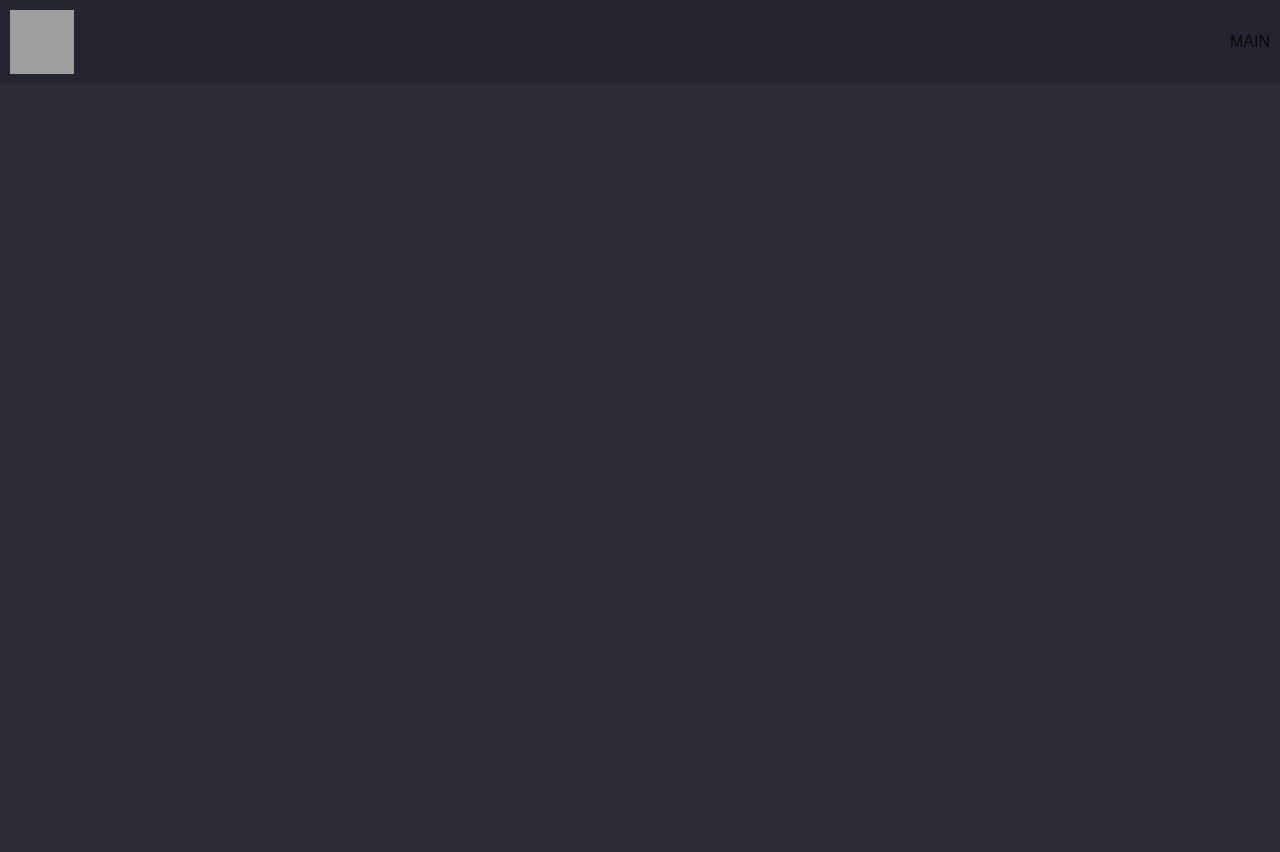
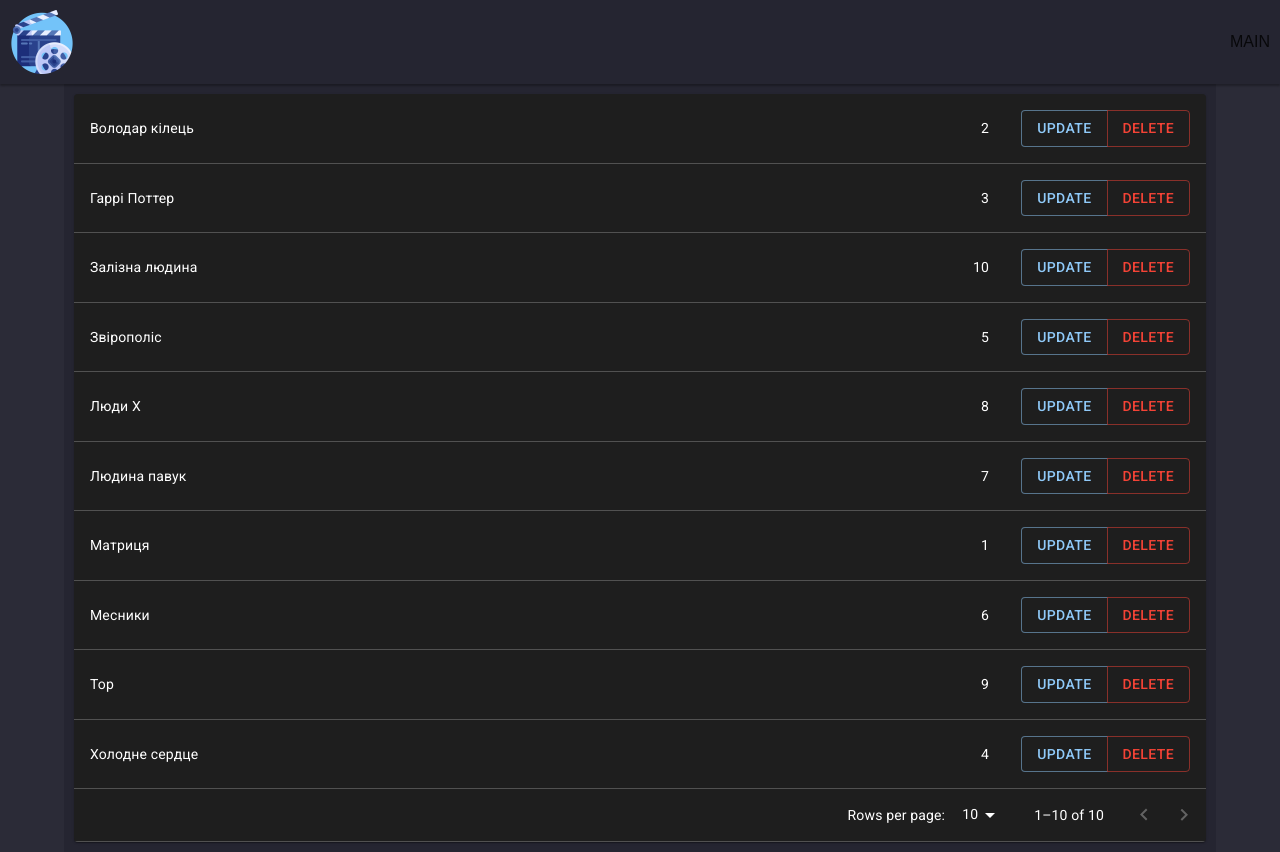
Before and after one commit to ImplementLife/Cinema, a React (Create React App) app in the folder apps/cinema-web/client/: page /admin in a window 1280 px wide. Before the commit this address had no page. Before the commit the page ends 800 px from the top, so only its background shows below. Built offline with nearby package versions, Linux system fonts and the light colour scheme; grey boxes are pictures that could not be loaded.

Commit message:
changes in admin & appRouter

```diff
--- /dev/null
+++ b/apps/cinema-web/client/src/components/Admin/AdminLyout.tsx
@@ -0,0 +1,21 @@
+import { Box, Container } from '@mui/material';
+import React, { FC } from 'react';
+
+interface IAdminLyoutProps {
+  children: React.ReactElement | React.ReactNode;
+}
+
+const AdminLyout: FC<IAdminLyoutProps> = ({children}) => {
+  return (
+    <Container>
+      <Box sx={{
+          backgroundColor: 'secondary.dark',
+          padding: '10px',
+        }}>
+        {children}
+      </Box>
+    </Container>
+  );
+};
+
+export default AdminLyout;
--- /dev/null
+++ b/apps/cinema-web/client/src/components/Admin/AdminTable.tsx
@@ -0,0 +1,62 @@
+import React, { FC } from 'react';
+import { Table,  TableContainer, TableFooter, TablePagination, TableRow, Paper} from '@mui/material';
+import { useAppSelector, useAppDispatch } from '../../hooks/redux';
+import {pageSlice} from '../../redux-toolkit/reducers/AdminTableSlice';
+import { IMovieAdminTable } from '../../models/MovieDTO';
+
+interface IAdminTable {
+  children: React.ReactElement | React.ReactNode;
+  rows: IMovieAdminTable[];
+}
+
+const AdminTable: FC<IAdminTable> = ({children, rows}) => {
+
+  const {page, rowsPerPage} = useAppSelector(state => state.pageSlice)
+  const {setPage, setRowsPerPage} = pageSlice.actions;
+  const dispatch = useAppDispatch()
+
+  const handleChangePage = (
+    event: React.MouseEvent<HTMLButtonElement> | null,
+    newPage: number,
+  ) => {
+    dispatch(setPage(newPage));
+  };
+
+  const handleChangeRowsPerPage = (
+    event: React.ChangeEvent<HTMLInputElement | HTMLTextAreaElement>,
+  ) => {
+    dispatch(setRowsPerPage(parseInt(event.target.value, 10)));
+    dispatch(setPage(0));
+  };
+
+  return (
+    <TableContainer component={Paper}>
+      <Table sx={{ minWidth: 500 }} aria-label="custom pagination table">
+
+        {children}
+
+        <TableFooter>
+          <TableRow>
+            <TablePagination
+              rowsPerPageOptions={[5, 10, 25, { label: 'All', value: -1 }]}
+              colSpan={3}
+              count={rows.length}
+              rowsPerPage={rowsPerPage}
+              page={page}
+              SelectProps={{
+                inputProps: {
+                  'aria-label': 'rows per page',
+                },
+                native: true,
+              }}
+              onPageChange={handleChangePage}
+              onRowsPerPageChange={handleChangeRowsPerPage}
+            />
+          </TableRow>
+        </TableFooter>
+      </Table>
+    </TableContainer>
+  );
+}
+
+export default AdminTable;
--- /dev/null
+++ b/apps/cinema-web/client/src/pages/Admin/AdminPanel.tsx
@@ -0,0 +1,67 @@
+import { Button, ButtonGroup, TableBody, TableCell, TableRow } from '@mui/material';
+import { FC } from 'react';
+import AdminLyout from '../../components/Admin/AdminLyout';
+import AdminTable from '../../components/Admin/AdminTable';
+import { useAppSelector } from '../../hooks/redux';
+import { IMovieAdminTable } from '../../models/MovieDTO';
+
+function createData (name:string, id:number):IMovieAdminTable {
+  return { name, id };
+}
+
+const rows = [
+  createData('Матриця', 1),
+  createData('Володар кілець', 2),
+  createData('Гаррі Поттер', 3),
+  createData('Холодне сердце', 4),
+  createData('Звірополіс', 5),
+  createData('Месники', 6),
+  createData('Людина павук', 7),
+  createData('Люди Х', 8),
+  createData('Тор', 9),
+  createData('Залізна людина', 10),
+].sort((a, b) => (a.name < b.name ? -1 : 1));
+
+const AdminPanel: FC = () => {
+
+  const {page, rowsPerPage} = useAppSelector(state => state.pageSlice)
+
+    // Avoid a layout jump when reaching the last page with empty rows.
+    const emptyRows =
+    page > 0 ? Math.max(0, (1 + page) * rowsPerPage - rows.length) : 0;
+
+  return (
+    <AdminLyout>
+      <AdminTable rows={rows}>
+        <TableBody>
+            {(rowsPerPage > 0
+              ? rows.slice(page * rowsPerPage, page * rowsPerPage + rowsPerPage)
+              : rows
+            ).map((row) => (
+              <TableRow key={row.name}>
+                <TableCell component="th" scope="row">
+                  {row.name}
+                </TableCell>
+                <TableCell style={{ width: 160 }} align="right">
+                  {row.id}
+                </TableCell>
+                <TableCell style={{ width: 160 }} align="right">
+                  <ButtonGroup>
+                    <Button>Update</Button>
+                    <Button color='error' >Delete</Button>
+                  </ButtonGroup>
+                </TableCell>
+              </TableRow>
+            ))}
+            {emptyRows > 0 && (
+              <TableRow style={{ height: 53 * emptyRows }}>
+                <TableCell colSpan={6} />
+              </TableRow>
+            )}
+          </TableBody>
+      </AdminTable>
+    </AdminLyout>
+  );
+};
+
+export default AdminPanel;
--- a/apps/cinema-web/client/src/router/AppRouter.tsx
+++ b/apps/cinema-web/client/src/router/AppRouter.tsx
@@ -1,6 +1,6 @@
 import { FC } from 'react';
-import { Routes, Route } from "react-router-dom";
-import { publicRoutes } from './router';
+import { Routes, Route, Navigate } from "react-router-dom";
+import { publicRoutes, adminRoutes } from './router';
 
 const AppRouter: FC = () => {
   return (
@@ -12,6 +12,17 @@ const AppRouter: FC = () => {
           path={route.path}
         />
       )}
+      {adminRoutes.map(route =>
+        <Route
+          element={<route.element/>}
+          key={route.path}
+          path={route.path}
+        />
+      )}
+      <Route
+        path="*"
+        element={<Navigate to="/main" replace />}
+      />
     </Routes>
   );
 };
```
Also changed, not shown: apps/cinema-web/client/src/services/AdminService.ts (added, +16 -0 lines), apps/cinema-web/client/src/pictures/img/cinema.png (added).
